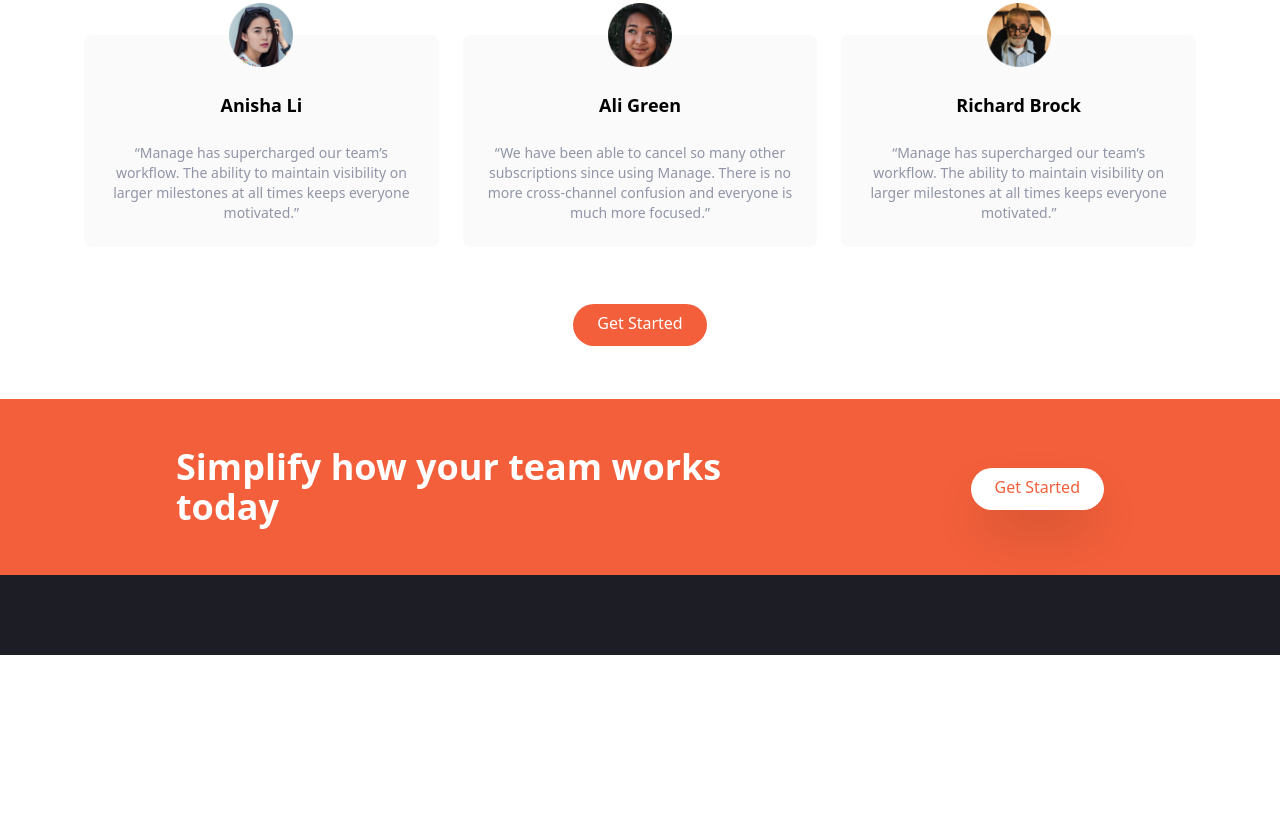
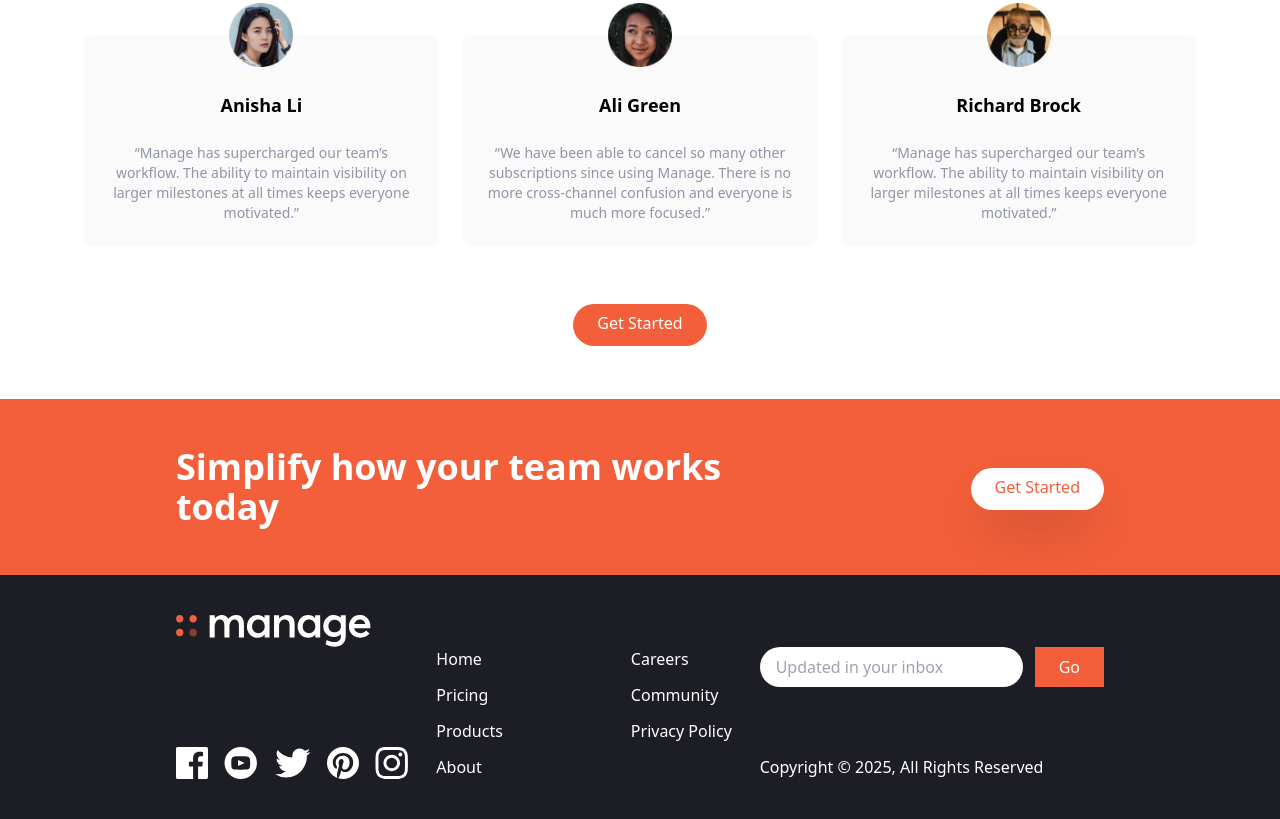
Before and after one commit to AyeshaShaharyar/manageLanding, a website: page index.html in a window 1280 px wide. Shown: the part 1327-2146 px from the top of the page. Before the commit the page ends 1982 px from the top, so only its background shows below. Drawn offline with Linux system fonts and the light colour scheme.

Commit message:
add footer section

```diff
--- a/index.html
+++ b/index.html
@@ -257,8 +257,75 @@
 
     <!-- Footer -->
     <footer class="bg-veryDarkBlue">
-      <div class="container flex flex-col-reverse justify-between px-6 py-10 space-y-8 mx-auto md:flex-row md:sapce-y-0">
-        <!---->
+      <!-- Flex Container -->
+      <div
+        class="container flex flex-col-reverse justify-between px-6 py-10 space-y-8 mx-auto md:flex-row md:sapce-y-0"
+      >
+        <!--Logo and socail links container-->
+        <div
+          class="flex flex-col-reverse items-center justify-between space-y-12 md:flex-col md:space-y-0 md:items-start"
+        >
+          <!--logo-->
+          <div class="mx-auto my-6 text-center text-white md:hidden">
+            Copyright &copy; 2025 All Rights Reserved
+          </div>
+          <div>
+            <img src="img/logo-white.svg" class="h-8" alt="" />
+          </div>
+          <!-- Social links container-->
+          <div class="flex justify-center space-x-4">
+            <!-- link 1-->
+            <a href=""
+              ><img src="img/icon-facebook.svg" alt="" class="h-8"
+            /></a>
+            <!-- link 2-->
+            <a href=""><img src="img/icon-youtube.svg" alt="" class="h-8" /></a>
+            <!-- link 3-->
+            <a href=""><img src="img/icon-twitter.svg" alt="" class="h-8" /></a>
+            <!-- link 4-->
+            <a href=""
+              ><img src="img/icon-pinterest.svg" alt="" class="h-8"
+            /></a>
+            <!-- link 5-->
+            <a href=""
+              ><img src="img/icon-instagram.svg" alt="" class="h-8"
+            /></a>
+          </div>
+        </div>
+        <!--List Container-->
+        <div class="flex justify-around space-x-32">
+          <div class="flex flex-col space-y-3 text-white">
+            <a href="#" class="hover:text-brightRed">Home</a>
+            <a href="#" class="hover:text-brightRed">Pricing</a>
+            <a href="#" class="hover:text-brightRed">Products</a>
+            <a href="#" class="hover:text-brightRed">About</a>
+          </div>
+          <div class="flex flex-col space-y-3 text-white">
+            <a href="#" class="hover:text-brightRed">Careers</a>
+            <a href="#" class="hover:text-brightRed">Community</a>
+            <a href="#" class="hover:text-brightRed">Privacy Policy</a>
+          </div>
+        </div>
+        <!-- Input Container -->
+        <div class="flex flex-col justify-between">
+          <form>
+            <div class="flex space-x-3">
+              <input
+                type="text"
+                class="flex-1 px-4 rounded-full focus:outline-none"
+                placeholder="Updated in your inbox"
+              />
+              <button
+                class="px-6 py-2 text-white roundend-full bg-brightRed hover:bg-brightRedLight focus:outine-none"
+              >
+                Go
+              </button>
+            </div>
+          </form>
+          <div class="hidden text-white md:block">
+            Copyright &copy; 2025, All Rights Reserved
+          </div>
+        </div>
       </div>
     </footer>
   </body>
```
Also changed, not shown: css/main.css.
